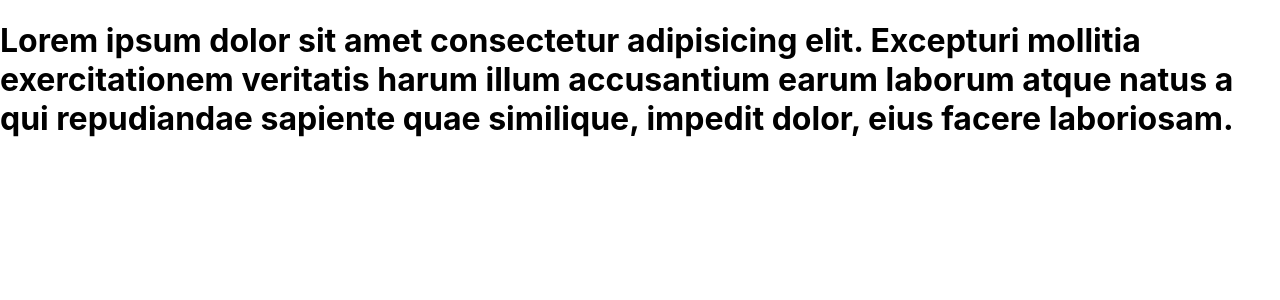
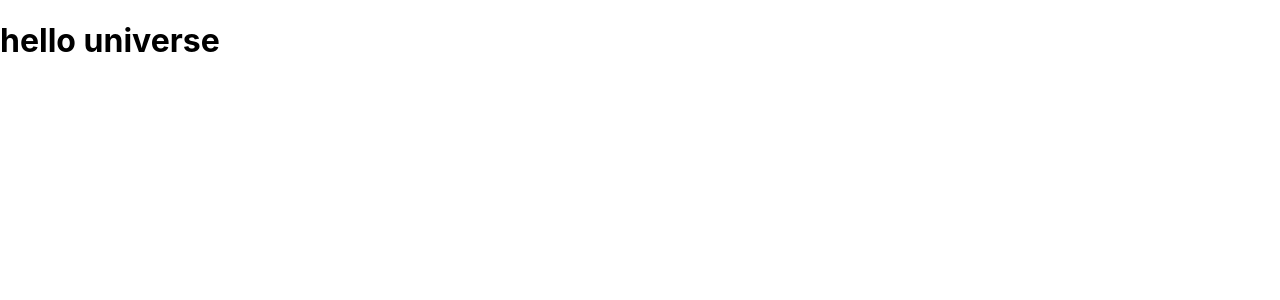
Before and after one commit to suraj123-coder/new-react-app, a React (Create React App) app: page / in a window 1280 px wide. Shown: the top 300 px of the page. Built offline with nearby package versions, Linux system fonts and the light colour scheme.

Commit message:
jsx as a variable

```diff
--- a/src/App.js
+++ b/src/App.js
@@ -1,20 +1,6 @@
-// JSX :: Return HTML
-// SYNTAX RULE :: IF ONE LINER, PARENTHIS ARE OPTIONAL
-// SYNTAX RULE :: FOR MULTI LINER, PARENTHIS ARE REQUIRED!!!
-// SYNTAX :: ()
-// SYNTAX :: <h1>Hello</h1>
-// SYNTAX :: (<h1>Hello</h1>)
+function App(){
+  let jsx=<h1>hello universe</h1>
 
-function App() {
-  // JSX
-  return (
-    <h1>
-      Lorem ipsum dolor sit amet consectetur adipisicing elit. Excepturi
-      mollitia exercitationem veritatis harum illum accusantium earum laborum
-      atque natus a qui repudiandae sapiente quae similique, impedit dolor, eius
-      facere laboriosam.
-    </h1>
-  );
+  return jsx;
 }
-
 export default App;
```
